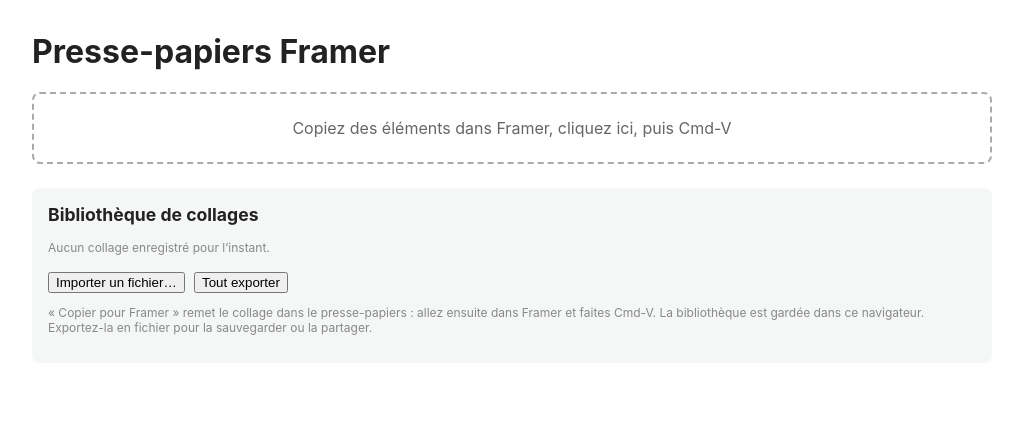
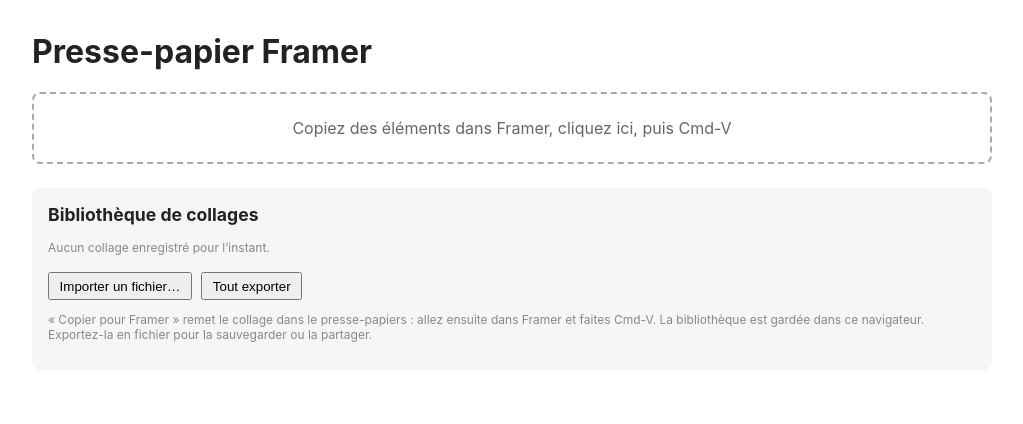
Before and after one commit to coursweb/framer-copypasta, a plain HTML site: page index.html in a window 1280 px wide. Shown: the top 424 px of the page, without its empty margins (128-1151 px from the left). Drawn offline with Linux system fonts and the light colour scheme.

Commit message:
relecture

```diff
--- a/index.html
+++ b/index.html
@@ -2,16 +2,26 @@
 <html lang="fr">
 <head>
 <meta charset="utf-8">
-<title>Presse-papiers Framer — lecteur et bibliothèque</title>
+<title>Presse-papier Framer — lecteur et bibliothèque</title>
 <style>
-  body { font-family: -apple-system, Helvetica, sans-serif; max-width: 960px; margin: 2rem auto; padding: 0 1rem; color: #222; }
+  body {
+    font-family: -apple-system, Helvetica, sans-serif;
+    max-width: 960px;
+    margin: 2rem auto;
+    padding: 0 1rem;
+    color: #222;
+}
+
   .zone { border: 2px dashed #aaa; border-radius: 8px; padding: 1.5rem; text-align: center; color: #666; }
   h2 { margin-top: 2rem; font-size: 1.1rem; }
   textarea { width: 100%; height: 200px; font: 14px/1.4 Menlo, monospace; box-sizing: border-box; }
   .layer { border-top: 1px solid #ddd; padding: .6rem 0; }
   .meta { font-size: 12px; color: #888; }
   img { max-width: 240px; display: block; margin-top: .4rem; border: 1px solid #eee; }
-  button { margin: .3rem .3rem 0 0; cursor: pointer; }
+  button {
+    margin: .3rem .3rem 0 0;
+    padding: .3rem .6rem;
+    cursor: pointer; }
   pre { white-space: pre-wrap; word-break: break-all; font-size: 11px; background: #f6f6f6; padding: .5rem; max-height: 300px; overflow: auto; }
   .svgprev { background: repeating-conic-gradient(#ddd 0 25%, #fff 0 50%) 0 0/16px 16px; display: inline-block; margin: .3rem 0; }
   .svgprev svg { width: 80px; height: 80px; display: block; }
@@ -35,7 +45,7 @@
 </style>
 </head>
 <body>
-<h1>Presse-papiers Framer</h1>
+<h1>Presse-papier Framer</h1>
 <div class="zone">Copiez des éléments dans Framer, cliquez ici, puis Cmd-V</div>
 
 <div class="lib">
```
